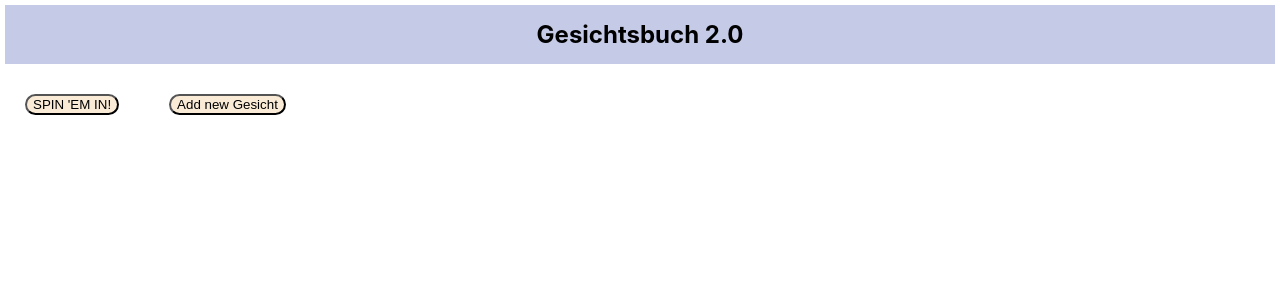
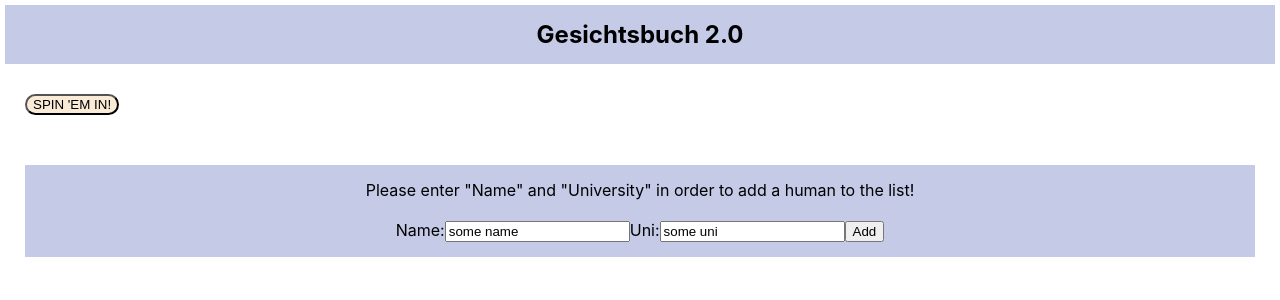
Before and after one commit to Roman-devs/react-start, a React (Create React App) app: page / in a window 1280 px wide. Shown: the top 300 px of the page. Built offline with nearby package versions, Linux system fonts and the light colour scheme.

Commit message:
Add AddStudentForm

```diff
--- a/package.json
+++ b/package.json
@@ -10,6 +10,7 @@
     "react-dom": "^17.0.1",
     "react-scripts": "4.0.2",
     "styled-components": "^5.2.1",
+    "uuid": "^8.3.2",
     "web-vitals": "^1.1.0"
   },
   "scripts": {
--- a/src/App.css
+++ b/src/App.css
@@ -50,7 +50,7 @@
   margin: 5px 5px;
   padding: 15px;
   text-align: center;
-  background: #c5cae7;
+  background: #5d6dd4;
   border: 1px solid #FFF;
   border-radius: 5px;
   -moz-border-radius: 5px;
@@ -67,6 +67,7 @@
   border-radius: 40px;
   -moz-border-radius: 40px;
   -webkit-border-radius: 40px;
+  background-color: salmon;
   animation-name: entrySlide;
   animation-duration: 2s;
 }
@@ -77,3 +78,10 @@
   text-align: center;
   background: #c5cae7;
 }
+
+.formidabel{
+  margin: 25px 25px 25px 25px;
+  padding: 15px;
+  text-align: center;
+  background-color: #c5cae7;
+}
--- a/src/App.js
+++ b/src/App.js
@@ -3,6 +3,7 @@ import './App.css';
 import BlogEntry from "./components/BlogEntry";
 import {Button} from "./components/FancyButton";
 import React, { useState } from 'react';
+import AddStudentForm from "./components/AddStudentForm";
 
 function App() {
     // Variables
@@ -35,7 +36,7 @@ function App() {
     return (
         // Alles in ein TAG! --> Fragment REACT -> LOOK IT UP
         <React.Fragment>
-            <h2 class={"multi"}>Gesichtsbuch 2.0</h2>
+            <h2 className={"multi"}>Gesichtsbuch 2.0</h2>
                 <div>
                     {students.map(student => <BlogEntry key={student.id}
                                                         id={"ID: " + student.id}
@@ -72,17 +73,21 @@ function App() {
                         ])}>SPIN 'EM IN!
                     </Button>
 
-                    <Button primary onClick={() => {
-                        const updatedList = [
-                            ...students,
-                            {id: "new-id",
-                            name: "new student",
-                            university: "super uni"}
-                            ];
-                        setStudents(updatedList);
-                    }
-                    }> Add new Gesicht
-                    </Button>
+                    <AddStudentForm onAdd={
+                        newStudent => setStudents([...students, newStudent])
+                    }> Add new human! </AddStudentForm>
+
+                    {/*<Button primary onClick={() => {*/}
+                    {/*    const updatedList = [*/}
+                    {/*        ...students,*/}
+                    {/*        {id: "new-id",*/}
+                    {/*        name: "new student",*/}
+                    {/*        university: "super uni"}*/}
+                    {/*        ];*/}
+                    {/*    setStudents(updatedList);*/}
+                    {/*}*/}
+                    {/*}> Add new human!*/}
+                    {/*</Button>*/}
 
 
                 </div>
--- /dev/null
+++ b/src/components/AddStudentForm.js
@@ -0,0 +1,30 @@
+import {useState} from "react";
+import {v4 as uuidv4} from 'uuid';
+
+function AddStudentForm({onAdd}) {
+
+    const [name, setName] = useState("some name");
+    const [uni, setUni] = useState("some uni");
+
+    return <form className={"formidabel"} onSubmit={event => {
+        event.preventDefault();
+        onAdd({id: uuidv4(), name: name, university: uni})
+        setName("some name");
+        setUni("some uni");
+    }}>
+        Please enter "Name" and "University" in order to add a human to the list! <br/><br/>
+        <label>
+            Name:
+            <input value={name} onChange={event => setName(event.target.value)}/>
+        </label>
+        <label>
+            Uni:
+            <input value={uni} onChange={event => setUni(event.target.value)}/>
+        </label>
+        <button> Add</button>
+    </form>
+
+}
+
+
+export default AddStudentForm
--- a/src/components/BlogEntry.js
+++ b/src/components/BlogEntry.js
@@ -6,8 +6,8 @@ export default function BlogEntry({id, name, university, onDelete}) {
 
     return (
         <article>
-            <h3 class={"name"}> {name} </h3>
-            <div class={"entry"}>
+            <h3 className={"name"}> {name} </h3>
+            <div className={"entry"}>
                 <p> {id} </p>
                 <p> {university} </p>
                 <p> {"Likes: " + clicked} </p>
```
Also changed, not shown: 1 other file (tests, documents, lock files or other folders).
